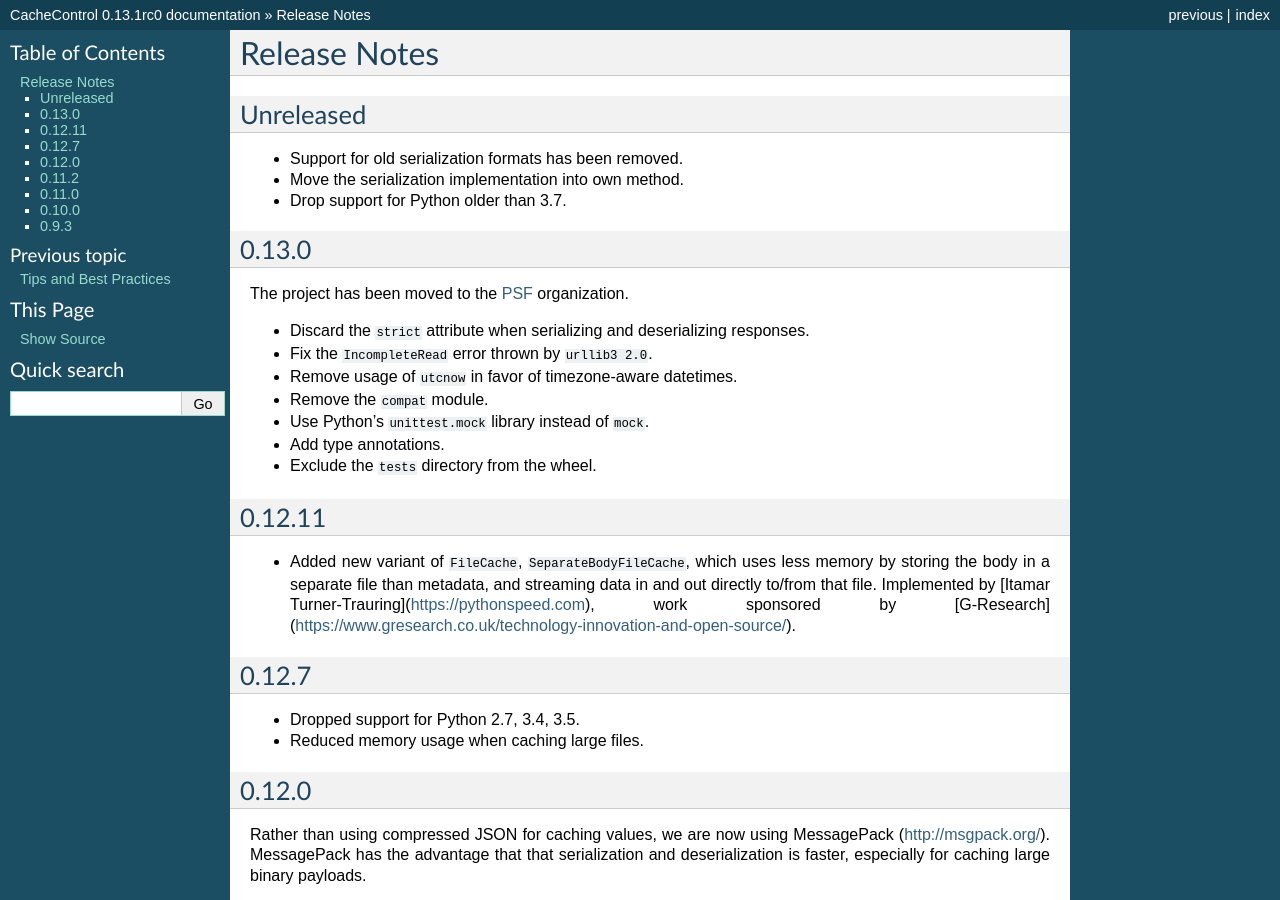
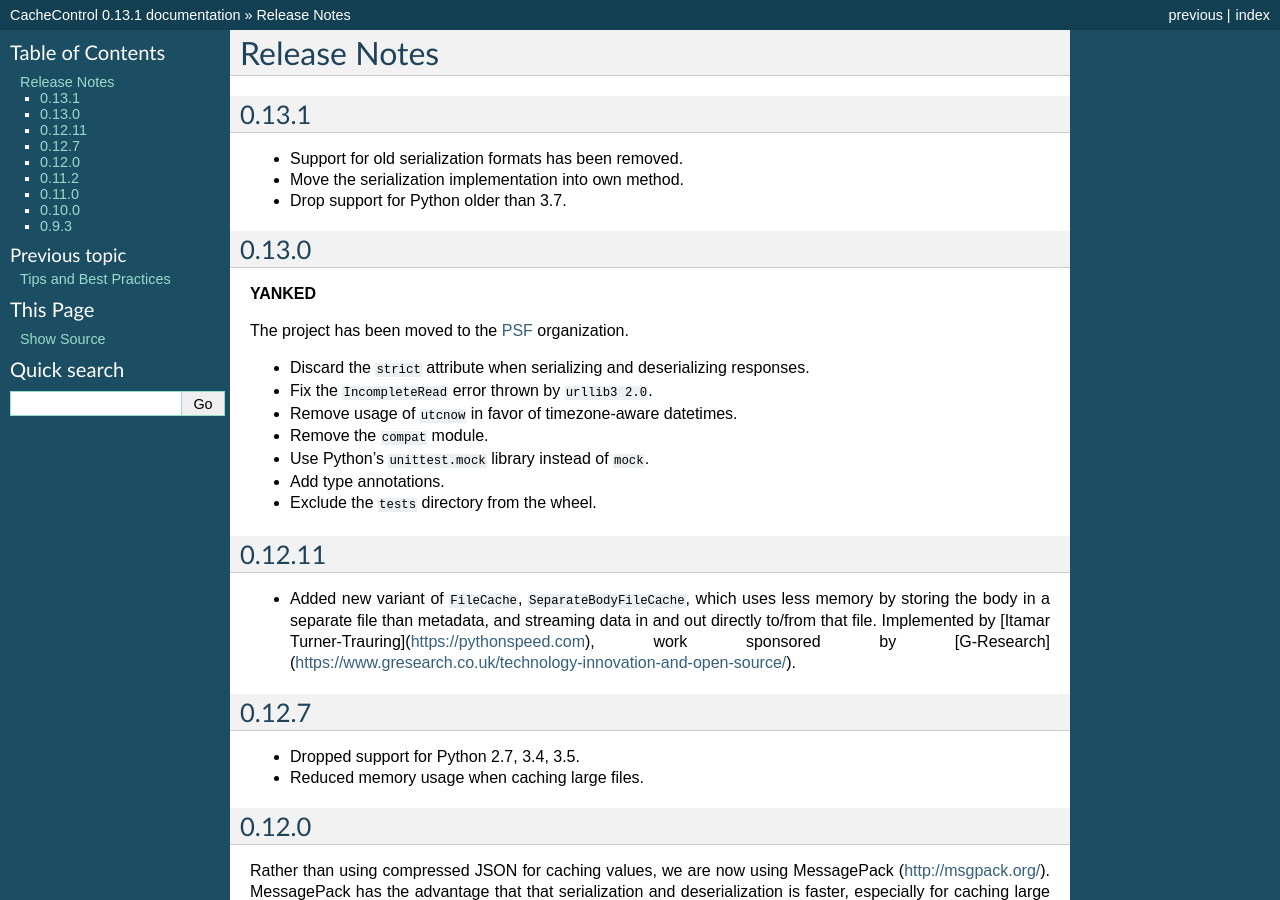
Before and after one commit to psf/cachecontrol, a Sphinx documentation site: the page built from docs/release_notes.rst, in a window 1280 px wide and 900 px high. Built offline with Sphinx 7.4.7, drawn with Linux system fonts in a browser that asks for light colours; some of the changed text lies outside the part shown.

Commit message:
cachecontrol: 0.13.1 (#315)

```diff
--- a/cachecontrol/__init__.py
+++ b/cachecontrol/__init__.py
@@ -8,7 +8,7 @@
 """
 __author__ = "Eric Larson"
 __email__ = "eric@ionrock.org"
-__version__ = "0.13.1rc0"
+__version__ = "0.13.1"
 
 from cachecontrol.adapter import CacheControlAdapter
 from cachecontrol.controller import CacheController
--- a/docs/release_notes.rst
+++ b/docs/release_notes.rst
@@ -7,8 +7,8 @@
  Release Notes
 ===============
 
-Unreleased
-==========
+0.13.1
+======
 
 * Support for old serialization formats has been removed.
 * Move the serialization implementation into own method.
@@ -16,6 +16,8 @@
 
 0.13.0
 ======
+
+**YANKED**
 
 The project has been moved to the `PSF <https://github.com/psf>`_ organization.
 
```
